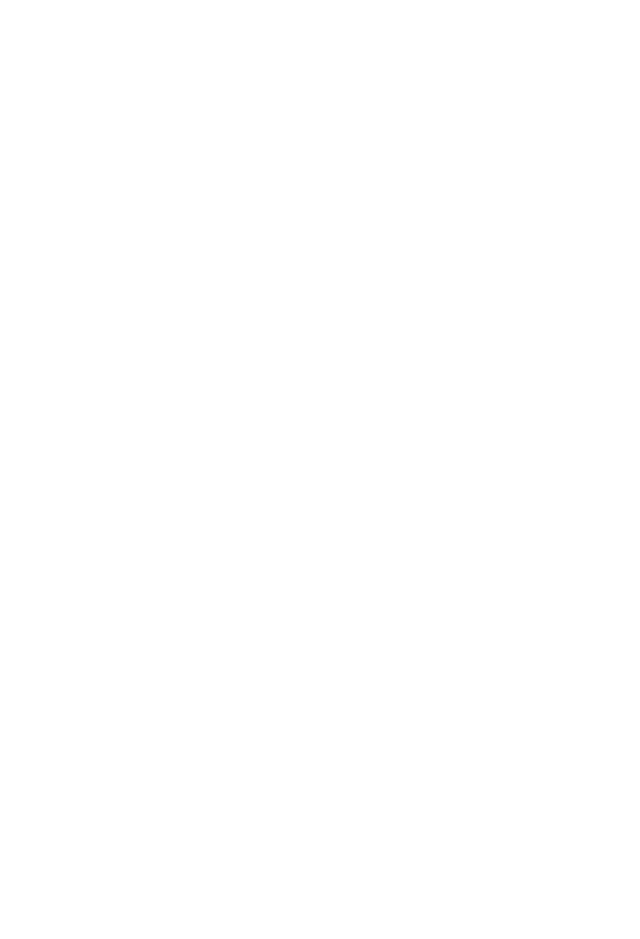
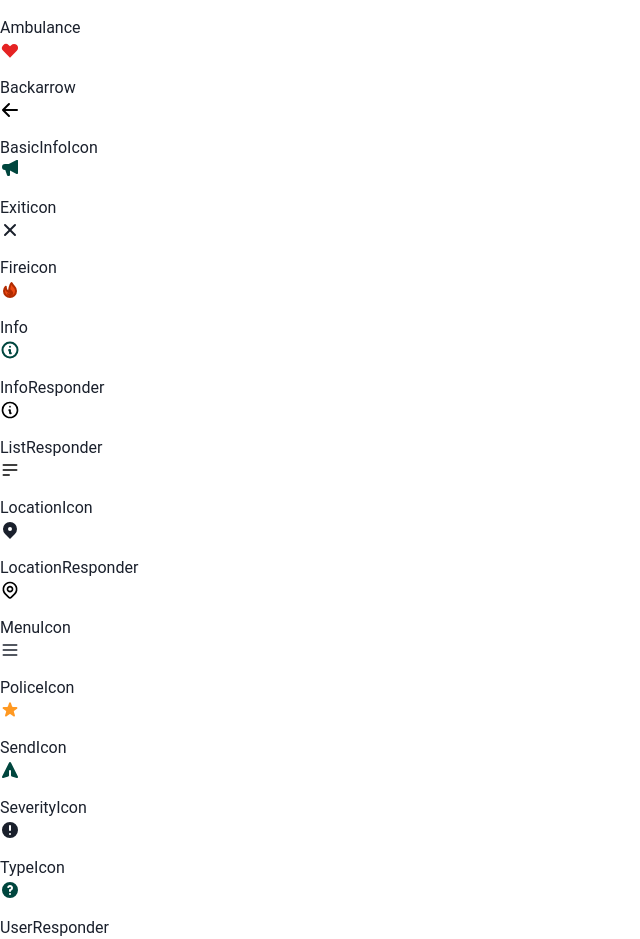
Before and after one commit to NathnaelDS/tefa, a React (Create React App) app: page /example in a window 1280 px wide. Shown: the top 939 px of the page, without its empty margins (0-640 px from the left). Before the commit the page ends 800 px from the top, so only its background shows below. Built offline with nearby package versions, Linux system fonts and the light colour scheme; no server answers.

Commit message:
feat: add routing

```diff
--- a/src/App.js
+++ b/src/App.js
@@ -6,14 +6,21 @@
 import Water from "./pages/issue/water";
 import Ambulance from "./pages/issue/ambulance";
 import Police from "./pages/issue/police";
-import SignUp from "./pages/signUp";
 import SignIn from "./pages/signIn";
+// import SignIn from "./pages/signIn[Obsolete]";
 import SignUpResponder from "./pages/signUpResponder";
 import SignInResponder from "./pages/signInResponder";
 import HomeResponder from "./pages/homer";
+import { AuthProvider } from "./contexts/AuthContext";
+import PrivateRoute from "./components/PrivateRoute";
+import SigningRoute from "./components/SigningRoute";
+import Reports from "./pages/Reports";
+import Settings from "./pages/Settings";
+import Example from "./pages/example";
 
 function App() {
   return (
+    <AuthProvider>
       <Router>
         <div className="text-gray-900">
           <Switch>
@@ -27,34 +34,22 @@
               <HomeResponder />
             </Route>
 
-          <Route exact path="/signup">
-            <SignUp />
-          </Route>
-          <Route exact path="/signin">
-            <SignIn />
-          </Route>
+            {/* <SigningRoute exact path="/signup" component={SignUp} /> */}
+            <SigningRoute exact path="/signin" component={SignIn} />
 
-          <Route exact path="/">
-            <Home />
-          </Route>
-          <Route path="/power">
-            <Power />
-          </Route>
-          <Route path="/fire">
-            <Fire />
-          </Route>
-          <Route path="/ambulance">
-            <Ambulance />
-          </Route>
-          <Route path="/water">
-            <Water />
-          </Route>
-          <Route path="/police">
-            <Police />
-          </Route>
+            <PrivateRoute exact path="/" component={Home} />
+            <Route exact path="/example" component={Example} />
+            <PrivateRoute exact path="/reports" component={Reports} />
+            <PrivateRoute exact path="/settings" component={Settings} />
+            <PrivateRoute path="/power" component={Power} />
+            <PrivateRoute path="/fire" component={Fire} />
+            <PrivateRoute path="/ambulance" component={Ambulance} />
+            <PrivateRoute path="/water" component={Water} />
+            <PrivateRoute path="/police" component={Police} />
           </Switch>
         </div>
       </Router>
+    </AuthProvider>
   );
 }
 
--- /dev/null
+++ b/src/components/Header1.jsx
@@ -0,0 +1,100 @@
+import React, { useEffect, useRef, useState } from "react";
+import { Link } from "react-router-dom";
+import { useAuth } from "../contexts/AuthContext";
+import ExitIcon from "./icons/ExitIcon";
+import MenuIcon from "./icons/menuIcon";
+
+export default function Header1({ title }) {
+  const [openMenu, setOpenMenu] = useState(false);
+  const menuRef = useRef(null);
+  const { currentUser, signOut } = useAuth();
+
+  useEffect(() => {
+    function handleClickOutside(event) {
+      if (menuRef.current && !menuRef.current.contains(event.target)) {
+        setOpenMenu(false);
+      }
+    }
+    // Bind the event listener
+    document.addEventListener("mousedown", handleClickOutside);
+    return () => {
+      // Unbind the event listener on clean up
+      document.removeEventListener("mousedown", handleClickOutside);
+    };
+  }, [menuRef]);
+
+  return (
+    <div className="relative flex items-center">
+      {/* Open/Close Menu Button */}
+      <div className="flex">
+        {openMenu ? (
+          <button
+            className="rounded cursor-pointer"
+            onClick={() => setOpenMenu(!openMenu)}
+          >
+            <ExitIcon className="box-content p-6 transition duration-150 transform hover:scale-125" />
+          </button>
+        ) : (
+          <button
+            className="rounded cursor-pointer"
+            onClick={() => setOpenMenu(!openMenu)}
+          >
+            <MenuIcon className="box-content p-6 transition duration-150 transform hover:scale-125" />
+          </button>
+        )}
+      </div>
+
+      <div className="flex-grow pr-16 font-medium text-center">{title}</div>
+
+      {/* Fly out menu */}
+      {openMenu && (
+        <div
+          ref={menuRef}
+          className={
+            "absolute top-0 left-0 w-screen h-screen py-4 px-12 bg-teal-100 rounded rounded-l-none shadow-md sm:shadow-lg md:w-1/3 sm:w-1/2"
+          }
+        >
+          <div className="flex justify-end mb-4">
+            <button
+              className="rounded cursor-pointer"
+              onClick={() => setOpenMenu(!openMenu)}
+            >
+              <ExitIcon className="box-content p-4 transition duration-150 transform hover:scale-125" />
+            </button>
+          </div>
+
+          <div className="mb-8 font-mono text-2xl text-gray-700">
+            {currentUser?.phoneNumber}
+          </div>
+
+          <div className="space-y-2 font-bold text-gray-900">
+            <Link
+              to="/"
+              className="block w-full px-2 py-2 rounded cursor-pointer hover:bg-gray-300"
+            >
+              Home
+            </Link>
+            <Link
+              to="/reports"
+              className="block w-full px-2 py-2 rounded cursor-pointer hover:bg-gray-300"
+            >
+              Your Reports
+            </Link>
+            <Link
+              to="/settings"
+              className="block w-full px-2 py-2 rounded cursor-pointer hover:bg-gray-300"
+            >
+              Settings
+            </Link>
+            <button
+              onClick={signOut}
+              className="block w-full px-2 py-2 font-bold text-left rounded cursor-pointer hover:bg-gray-300"
+            >
+              Log Out
+            </button>
+          </div>
+        </div>
+      )}
+    </div>
+  );
+}
--- /dev/null
+++ b/src/components/PrivateRoute.js
@@ -0,0 +1,20 @@
+import React from "react";
+import { Route, Redirect } from "react-router-dom";
+import { useAuth } from "../contexts/AuthContext";
+
+export default function PrivateRoute({ component: Component, ...rest }) {
+  const { currentUser } = useAuth();
+
+  return (
+    <Route
+      {...rest}
+      render={(props) => {
+        return currentUser ? (
+          <Component {...props} />
+        ) : (
+          <Redirect to="/signin" />
+        );
+      }}
+    ></Route>
+  );
+}
--- /dev/null
+++ b/src/components/SigningRoute.js
@@ -0,0 +1,20 @@
+import React from "react";
+import { Route, Redirect } from "react-router-dom";
+import { useAuth } from "../contexts/AuthContext";
+
+export default function SigningRoute({ component: Component, ...rest }) {
+  const auth = useAuth();
+
+  return (
+    <Route
+      {...rest}
+      render={(props) => {
+        return auth.currentUser ? (
+          <Redirect to="/" />
+        ) : (
+          <Component {...props} />
+        );
+      }}
+    ></Route>
+  );
+}
--- /dev/null
+++ b/src/components/icons/locationIcon.js
@@ -0,0 +1,16 @@
+import * as React from "react";
+
+function LocationIcon(props) {
+  return (
+    <svg viewBox="0 0 20 20" width={20} height={20} {...props}>
+      <path
+        fillRule="evenodd"
+        d="M5.05 4.05a7 7 0 119.9 9.9L10 18.9l-4.95-4.95a7 7 0 010-9.9zM10 11a2 2 0 100-4 2 2 0 000 4z"
+        clipRule="evenodd"
+        fill="currentColor"
+      />
+    </svg>
+  );
+}
+
+export default LocationIcon;
--- a/src/components/icons/severityIcon.js
+++ b/src/components/icons/severityIcon.js
@@ -7,7 +7,7 @@
         fillRule="evenodd"
         clipRule="evenodd"
         d="M18 10a8 8 0 11-16.001 0A8 8 0 0118 10zm-7 4a1 1 0 11-2 0 1 1 0 012 0zm-1-9a1 1 0 00-1 1v4a1 1 0 102 0V6a1 1 0 00-1-1z"
-        fill="#00463E"
+        fill="currentColor"
       />
     </svg>
   );
--- /dev/null
+++ b/src/pages/example.jsx
@@ -0,0 +1,61 @@
+import React from "react";
+import Ambulance from "../components/icons/ambulanceIcon";
+import Backarrow from "../components/icons/backArrow";
+import BasicInfoIcon from "../components/icons/basicInfoIcon";
+import Exiticon from "../components/icons/ExitIcon";
+import Fireicon from "../components/icons/fireIcon";
+import Info from "../components/icons/info";
+import InfoResponder from "../components/icons/infoResponder";
+import ListResponder from "../components/icons/listResponder";
+import LocationIcon from "../components/icons/locationIcon";
+import LocationResponder from "../components/icons/locationResponder";
+import MenuIcon from "../components/icons/menuIcon";
+import PoliceIcon from "../components/icons/policeIcon";
+import SendIcon from "../components/icons/sendIcon";
+import SeverityIcon from "../components/icons/severityIcon";
+import TypeIcon from "../components/icons/typeIcon";
+import UserResponder from "../components/icons/userResponder";
+import WaterIcon from "../components/icons/waterIcon";
+
+function Example() {
+  return (
+    <div>
+      <div className="mt-4">Ambulance</div>
+      <Ambulance />
+      <div className="mt-4">Backarrow</div>
+      <Backarrow />
+      <div className="mt-4">BasicInfoIcon</div>
+      <BasicInfoIcon />
+      <div className="mt-4">Exiticon</div>
+      <Exiticon />
+      <div className="mt-4">Fireicon</div>
+      <Fireicon />
+      <div className="mt-4">Info</div>
+      <Info />
+      <div className="mt-4">InfoResponder</div>
+      <InfoResponder />
+      <div className="mt-4">ListResponder</div>
+      <ListResponder />
+      <div className="mt-4">LocationIcon</div>
+      <LocationIcon />
+      <div className="mt-4">LocationResponder</div>
+      <LocationResponder />
+      <div className="mt-4">MenuIcon</div>
+      <MenuIcon />
+      <div className="mt-4">PoliceIcon</div>
+      <PoliceIcon />
+      <div className="mt-4">SendIcon</div>
+      <SendIcon />
+      <div className="mt-4">SeverityIcon</div>
+      <SeverityIcon />
+      <div className="mt-4">TypeIcon</div>
+      <TypeIcon />
+      <div className="mt-4">UserResponder</div>
+      <UserResponder />
+      <div className="mt-4">WaterIcon</div>
+      <WaterIcon />
+    </div>
+  );
+}
+
+export default Example;
```
Lines whose indentation alone changed are shown as unchanged.
